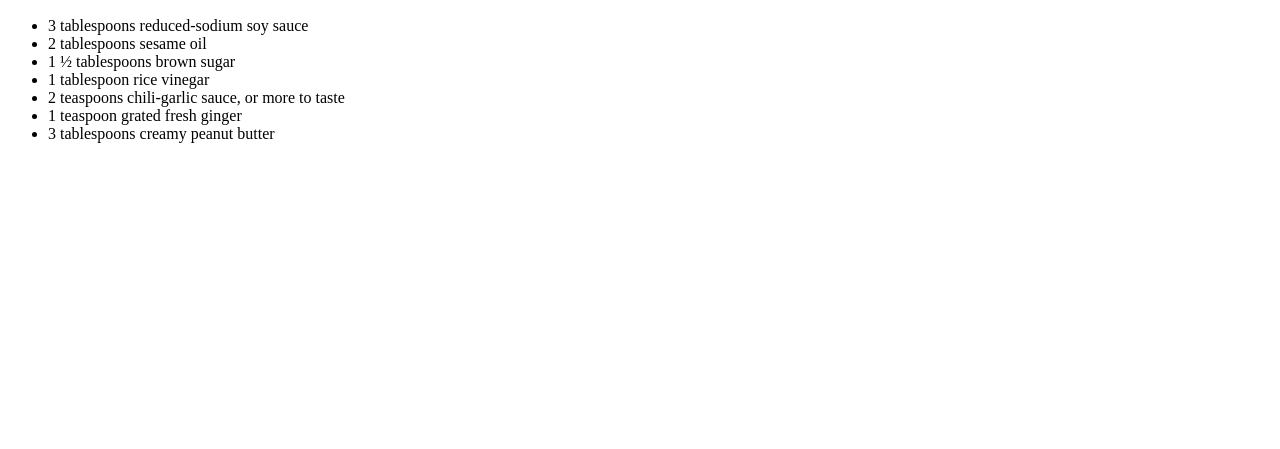
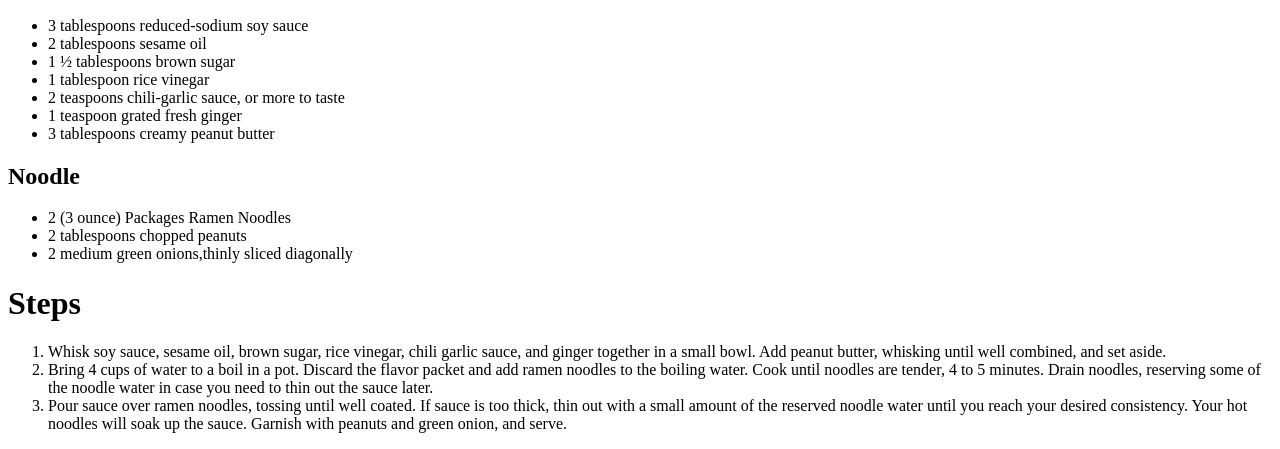
Before and after one commit to Sayem-08/odin-recipes, a plain HTML site: page recipes/spicyramen.html in a window 1280 px wide. Shown: the part 572-1021 px from the top of the page. Before the commit the page ends 800 px from the top, so only its background shows below. Drawn offline with Linux system fonts and the light colour scheme.

Commit message:
Add steps into Spicy Ramen recipe and finished the project.

```diff
--- a/recipes/spicyramen.html
+++ b/recipes/spicyramen.html
@@ -21,5 +21,17 @@
         <li>1 teaspoon grated fresh ginger</li>
         <li>3 tablespoons creamy peanut butter</li>
     </ul>
+    <h2>Noodle</h2>
+    <ul>
+        <li>2 (3 ounce) Packages Ramen Noodles</li>
+        <li>2 tablespoons chopped peanuts</li>
+        <li>2 medium green onions,thinly sliced diagonally</li>
+    </ul>
+    <h1>Steps</h1>
+    <ol>
+        <li>Whisk soy sauce, sesame oil, brown sugar, rice vinegar, chili garlic sauce, and ginger together in a small bowl. Add peanut butter, whisking until well combined, and set aside.</li>
+        <li>Bring 4 cups of water to a boil in a pot. Discard the flavor packet and add ramen noodles to the boiling water. Cook until noodles are tender, 4 to 5 minutes. Drain noodles, reserving some of the noodle water in case you need to thin out the sauce later.</li>
+        <li>Pour sauce over ramen noodles, tossing until well coated. If sauce is too thick, thin out with a small amount of the reserved noodle water until you reach your desired consistency. Your hot noodles will soak up the sauce. Garnish with peanuts and green onion, and serve.</li>
+    </ol>
 </body>
 </html>
```
